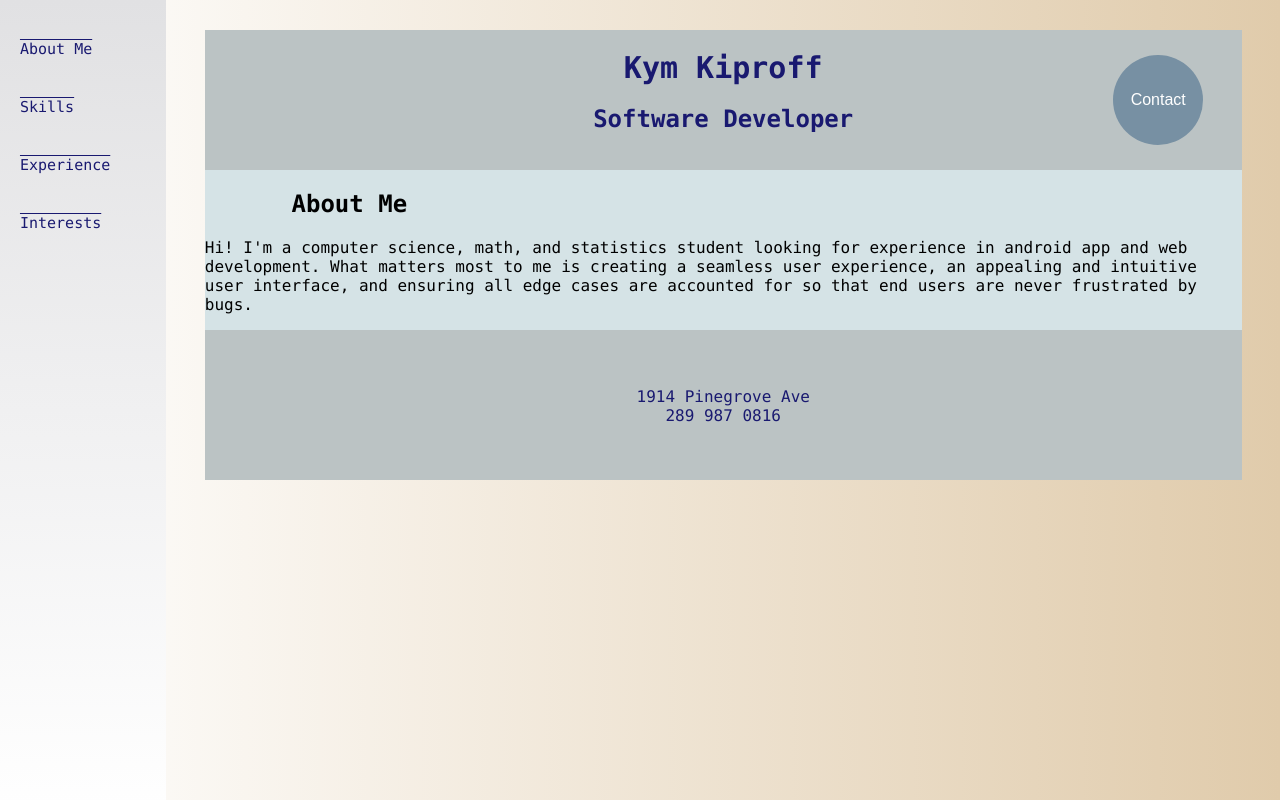
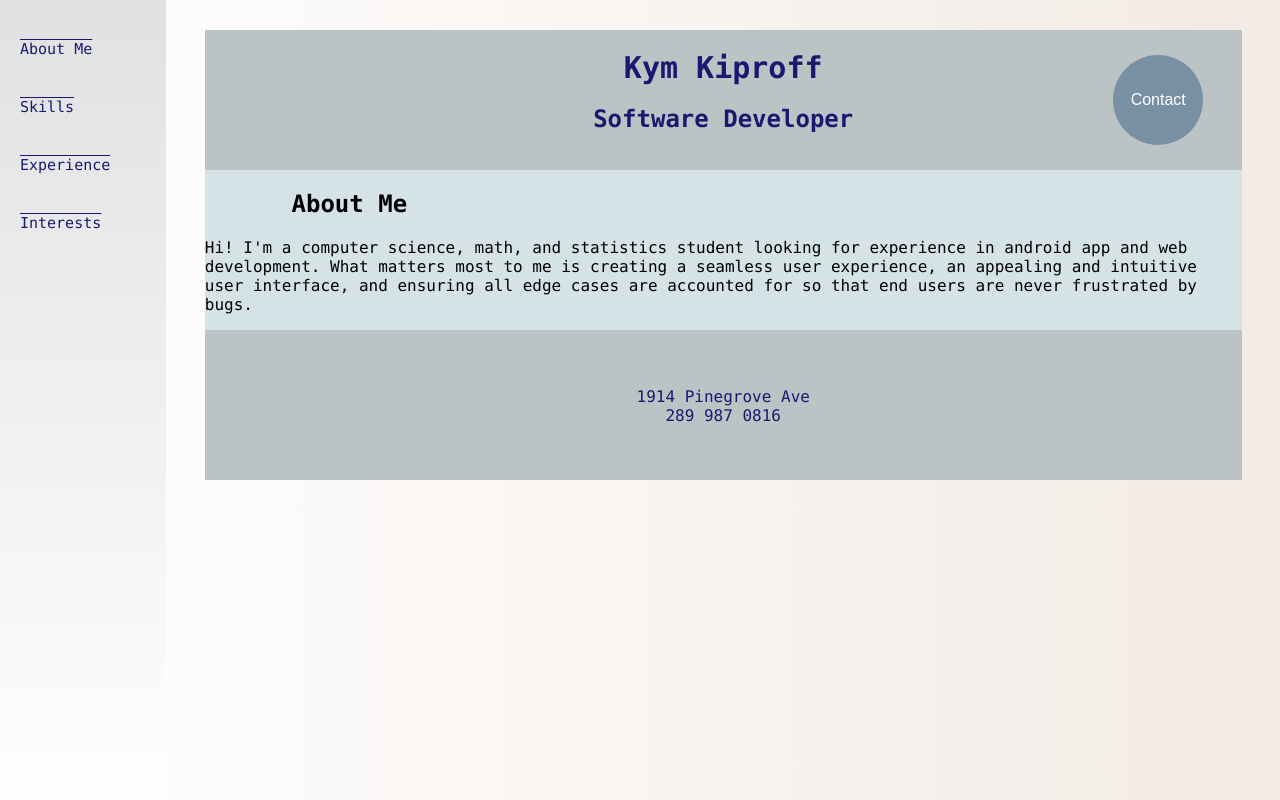
Before and after one commit to Kym-Kiproff/Kym-Kiproff.github.io, a plain HTML site: page index.html in a window 1280 px wide. Drawn offline with Linux system fonts and the light colour scheme.

Commit message:
Update index.css

```diff
--- a/index.css
+++ b/index.css
@@ -117,7 +117,7 @@ img
 
 body
 {
-  background-image: linear-gradient(to right, white , #e0cbab);
+  background-image: linear-gradient(to right, white , #f2eae4);
   background-repeat: no-repeat;
   background-attachment: fixed;
 }
```
